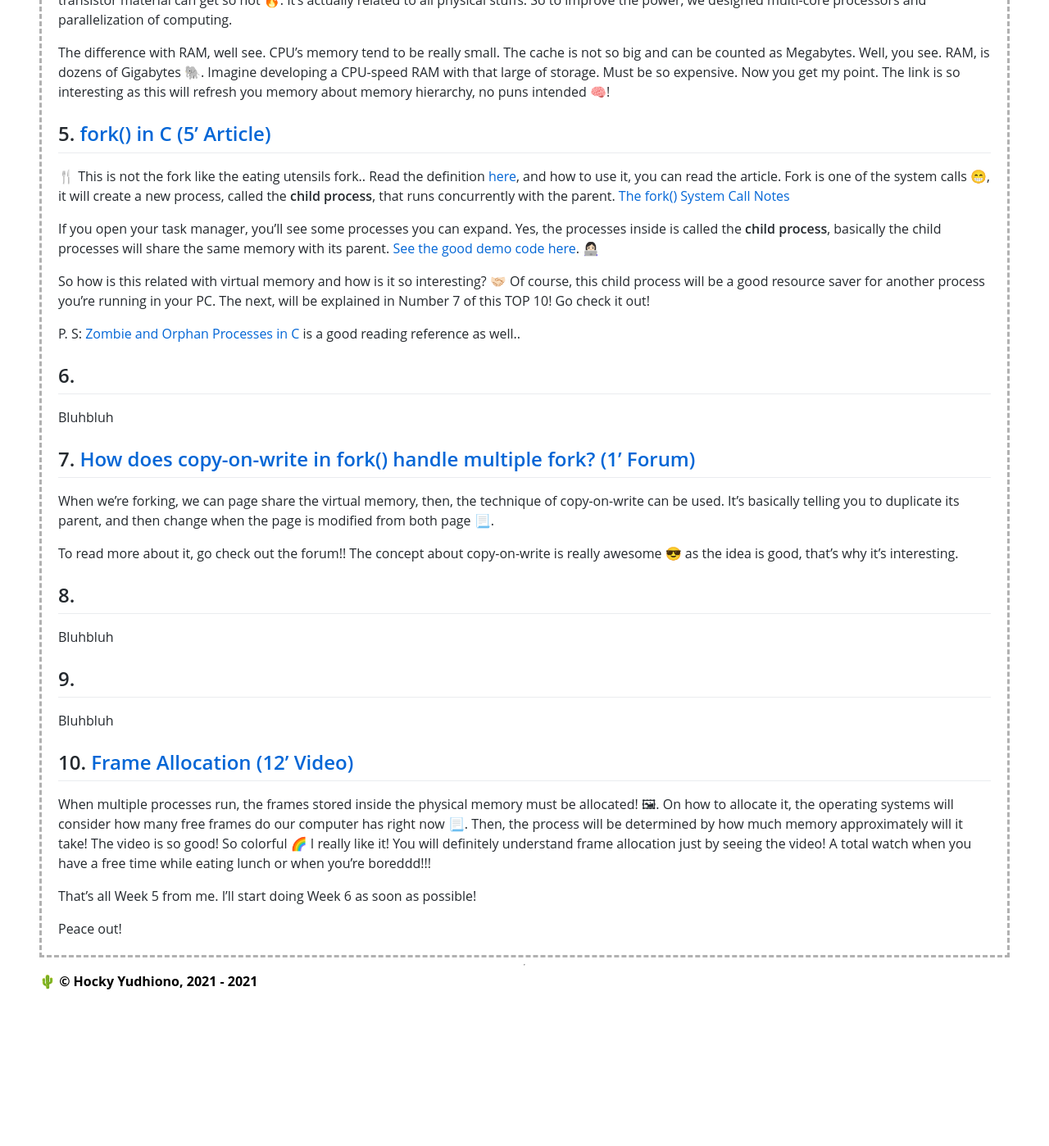
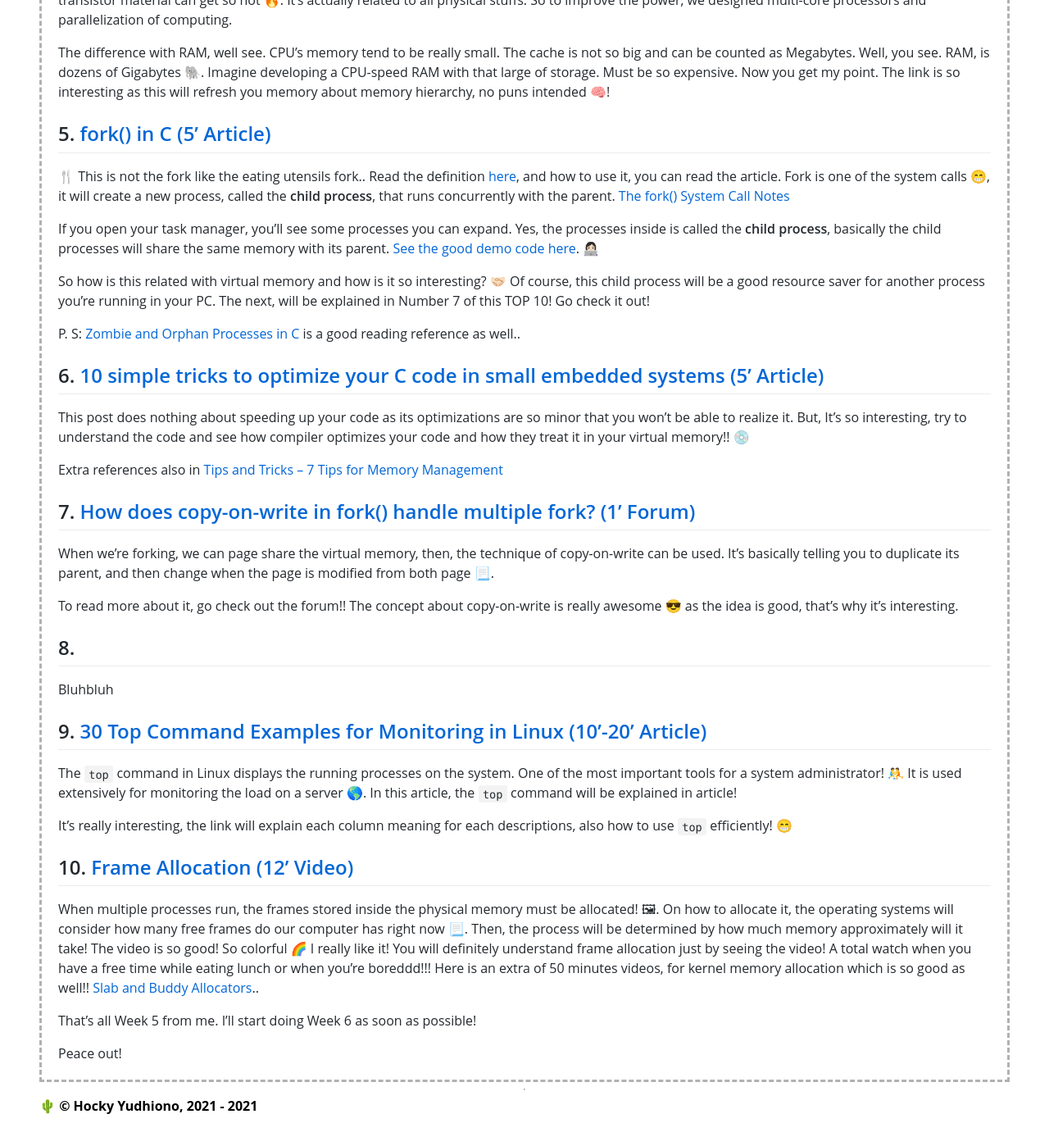
Before and after one commit to Bimabara/os211, a Jekyll site: the page built from w05.md, in a window 1280 px wide and 1400 px high, scrolled down 1404 px. Shown: the whole window at 82% size. Built offline with Jekyll 4.4.1, drawn with Linux system fonts in a browser that asks for light colours; our own code applies the rules of GitHub Pages for plain Markdown files; before the commit the page ends 2652 px from its top, so only the background shows below that.

Commit message:
[W05] Add Top 10

```diff
--- a/w05.md
+++ b/w05.md
@@ -47,9 +47,11 @@ So how is this related with virtual memory and how is it so interesting? 🤝
 
 P. S: [Zombie and Orphan Processes in C](https://www.geeksforgeeks.org/zombie-and-orphan-processes-in-c/) is a good reading reference as well..
 
-## 6. []()
+## 6. [10 simple tricks to optimize your C code in small embedded systems (5' Article)](https://www.embedded.com/10-simple-tricks-to-optimize-your-c-code-in-small-embedded-systems/)
 
-Bluhbluh
+This post does nothing about speeding up your code as its optimizations are so minor that you won't be able to realize it. But, It's so interesting, try to understand the code and see how compiler optimizes your code and how they treat it in your virtual memory!! 💿
+
+Extra references also in [Tips and Tricks – 7 Tips for Memory Management](https://www.beningo.com/tips-and-tricks-7-tips-for-memory-management/)
 
 ## 7. [How does copy-on-write in fork() handle multiple fork? (1' Forum)](https://unix.stackexchange.com/questions/58145/how-does-copy-on-write-in-fork-handle-multiple-fork)
 
@@ -61,13 +63,15 @@ To read more about it, go check out the forum!! The concept about copy-on-write
 
 Bluhbluh
 
-## 9. []()
+## 9. [30 Top Command Examples for Monitoring in Linux (10'-20' Article)](https://linoxide.com/linux-top-command-examples-screenshots/)
 
-Bluhbluh
+The `top` command in Linux displays the running processes on the system. One of the most important tools for a system administrator! 🤼 It is used extensively for monitoring the load on a server 🌎. In this article, the `top` command will be explained in article!
+
+It's really interesting, the link will explain each column meaning for each descriptions, also how to use `top` efficiently! 😁
 
 ## 10. [Frame Allocation (12' Video)](https://www.youtube.com/watch?v=psdxOARi4bY)
 
-When multiple processes run, the frames stored inside the physical memory must be allocated! 🖼. On how to allocate it, the operating systems will consider how many free frames do our computer has right now 📃. Then, the process will be determined by how much memory approximately will it take! The video is so good! So colorful 🌈 I really like it! You will definitely understand frame allocation just by seeing the video! A total watch when you have a free time while eating lunch or when you're boreddd!!!
+When multiple processes run, the frames stored inside the physical memory must be allocated! 🖼. On how to allocate it, the operating systems will consider how many free frames do our computer has right now 📃. Then, the process will be determined by how much memory approximately will it take! The video is so good! So colorful 🌈 I really like it! You will definitely understand frame allocation just by seeing the video! A total watch when you have a free time while eating lunch or when you're boreddd!!! Here is an extra of 50 minutes videos, for kernel memory allocation which is so good as well!! [Slab and Buddy Allocators](https://www.youtube.com/watch?v=DRAHRJEAEso)..
 
 That's all Week 5 from me. I'll start doing Week 6 as soon as possible!
 
```
